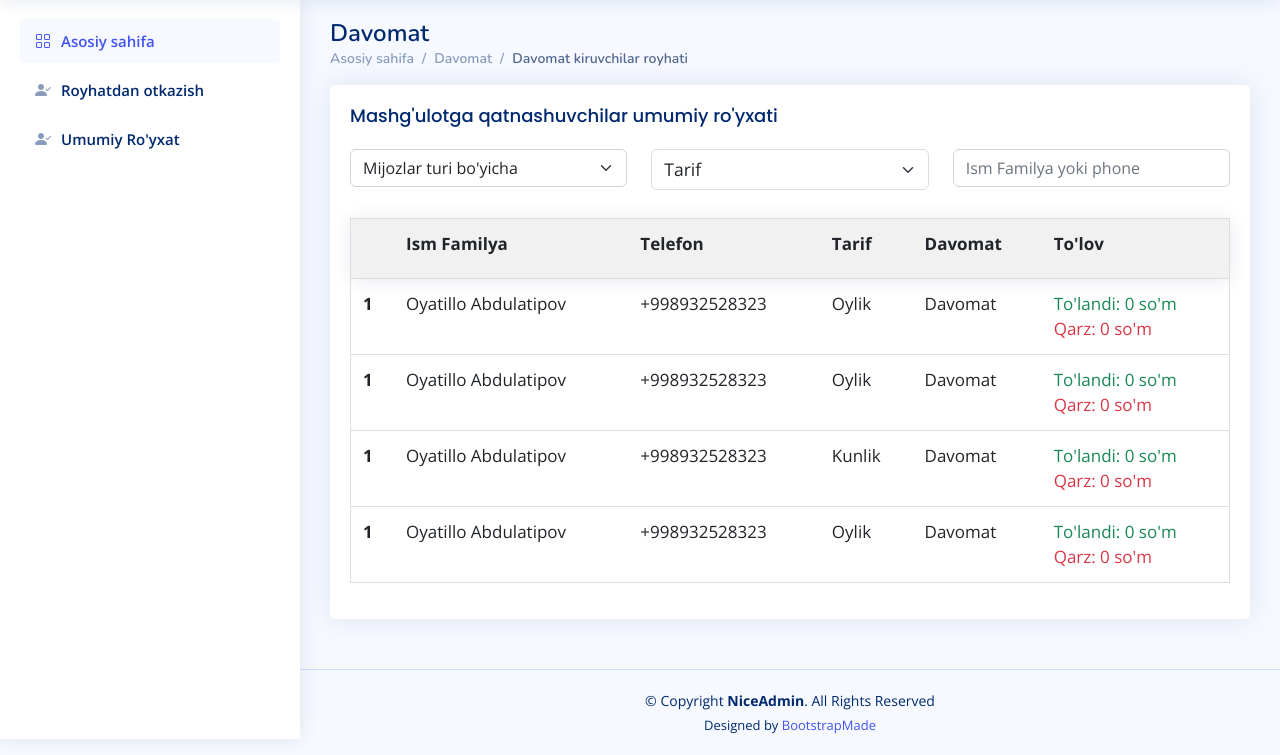
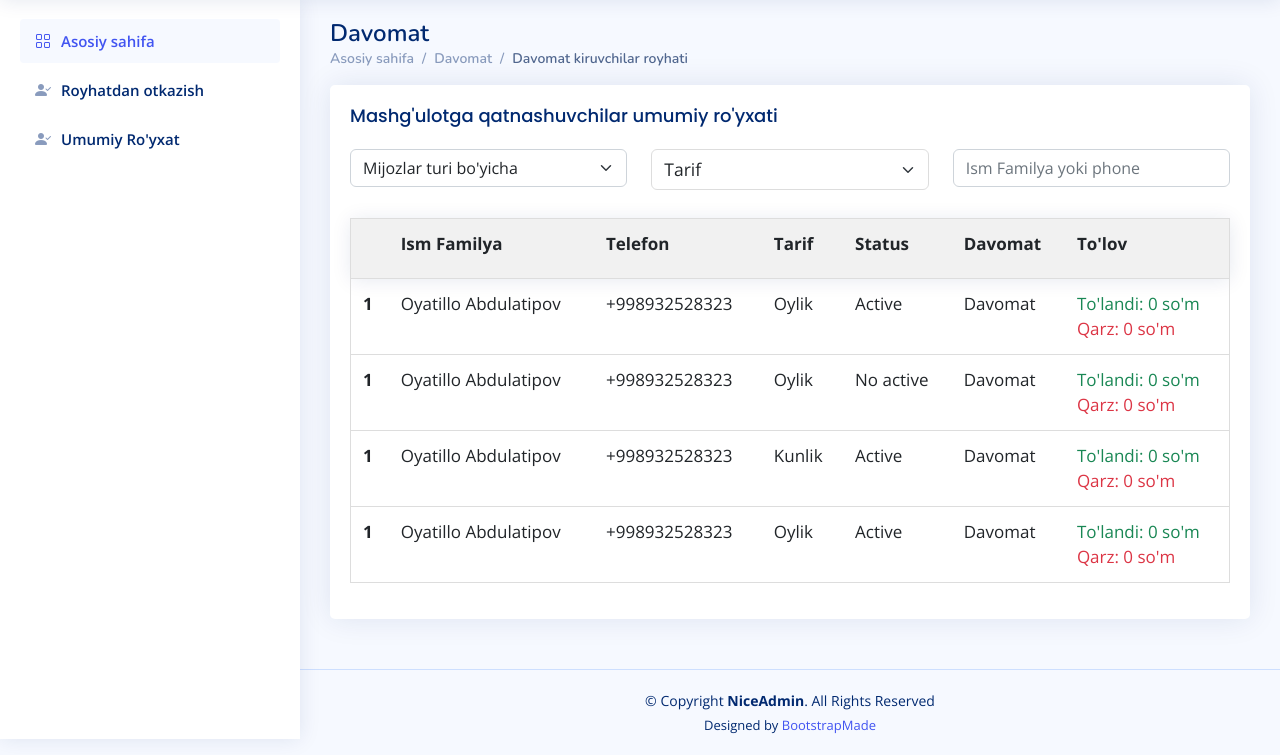
Before and after one commit to Abdulhamid51/fitnes_crm, a Django app: page /attendance in a window 1280 px wide. Shown: the part 61-816 px from the top of the page. Run offline with Django 3.2, Linux system fonts and the light colour scheme; some libraries are stand-ins or nearby versions.

Commit message:
Update tables-general.html

```diff
--- a/templates/tables-general.html
+++ b/templates/tables-general.html
@@ -30,8 +30,8 @@
                         <div class="col-12 mb-3 col-md-4">
                             <select class="form-select" id="filterBy" onchange="searchFilter()">
                                 <option value="" selected>Mijozlar turi bo'yicha</option>
-                                <option value="green">Aktiv</option>
-                                <option value="blue">Aktiv emas</option>
+                                <option value="green">Active</option>
+                                <option value="blue">No active</option>
                             </select>
                         </div>
                         <div class="col-12 mb-3 col-md-4">
@@ -52,6 +52,7 @@
     <th scope="col">Ism Familya</th>
     <th scope="col">Telefon</th>
     <th scope="col">Tarif</th>
+    <th scope="col">Status</th>
     <th scope="col">Davomat</th>
 
     <th scope="col">To'lov</th>
@@ -75,6 +76,7 @@
         <td>Oyatillo Abdulatipov</td>
         <td>+998932528323</td>
         <td>Oylik</td>
+        <td>Active</td>
         <td>Davomat</td>
         <td><span class="text-success">To'landi: 0 so'm</span> <br> <span class="text-danger">Qarz: 0 so'm</span></td>
 
@@ -84,6 +86,7 @@
         <td>Oyatillo Abdulatipov</td>
         <td>+998932528323</td>
         <td>Oylik</td>
+        <td>No active</td>
         <td>Davomat</td>
         <td><span class="text-success">To'landi: 0 so'm</span> <br> <span class="text-danger">Qarz: 0 so'm</span></td>
 
@@ -93,6 +96,7 @@
         <td>Oyatillo Abdulatipov</td>
         <td>+998932528323</td>
         <td>Kunlik</td>
+        <td>Active</td>
         <td>Davomat</td>
         <td><span class="text-success">To'landi: 0 so'm</span> <br> <span class="text-danger">Qarz: 0 so'm</span></td>
 
@@ -102,6 +106,7 @@
         <td>Oyatillo Abdulatipov</td>
         <td>+998932528323</td>
         <td>Oylik</td>
+        <td>Active</td>
         <td>Davomat</td>
         <td><span class="text-success">To'landi: 0 so'm</span> <br> <span class="text-danger">Qarz: 0 so'm</span></td>
 
@@ -196,12 +201,15 @@
     tr = table.getElementsByTagName("tr");
     for (i = 0; i < tr.length; i++) {
       td = tr[i].getElementsByTagName("td")[2];
+      td_status = tr[i].getElementsByTagName("td")[3];
       td_name = tr[i].getElementsByTagName("td")[1];
-      if (td) {
+      // if (td) {
+      //   tr[i].classList.toggle("hide", filter && td.innerHTML.toUpperCase() !== filter)
+      // }
+
+      if (td_status){
         tr[i].classList.toggle("hide", filter && td.innerHTML.toUpperCase() !== filter)
       }
-
-
 
     }
   }
```
